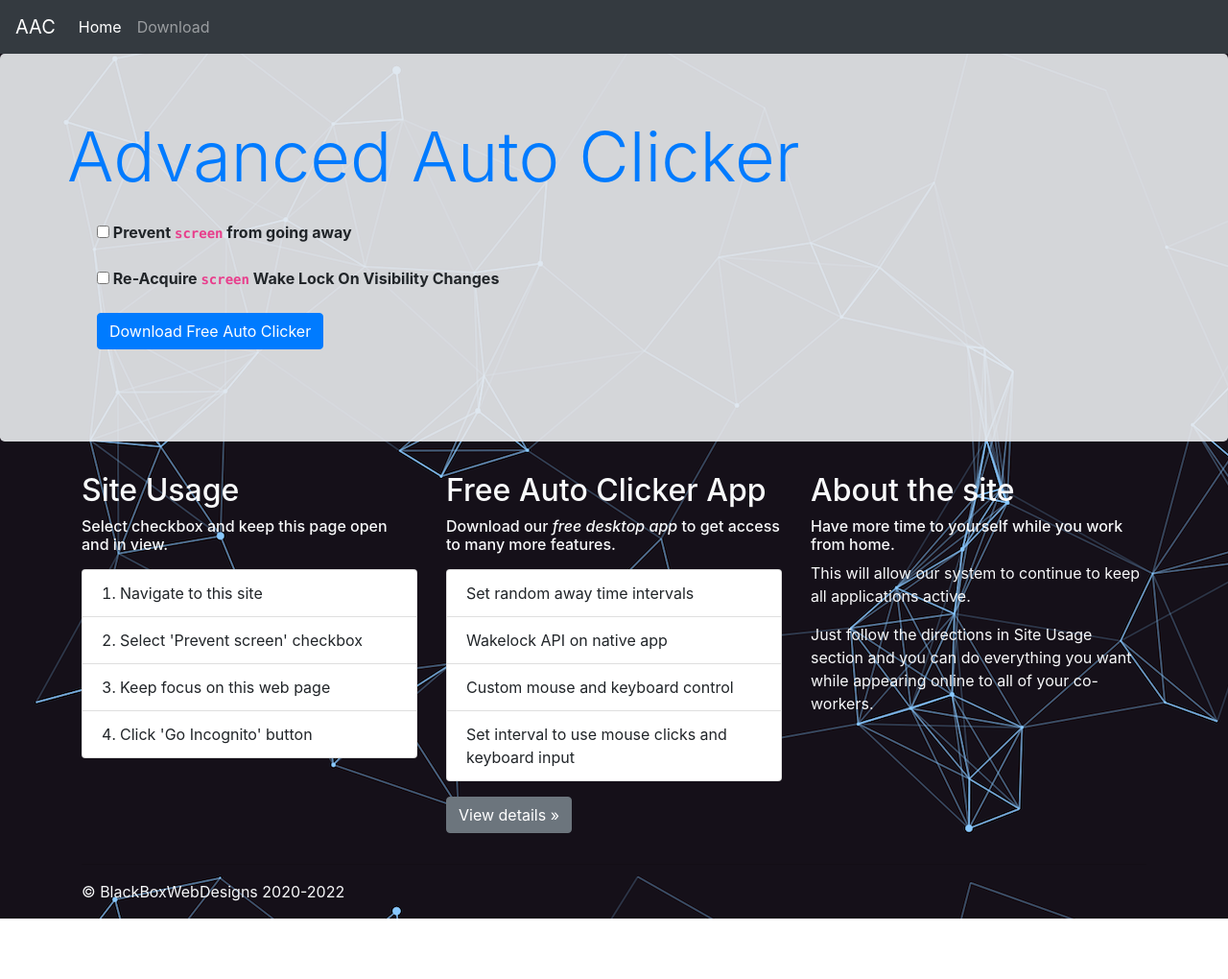
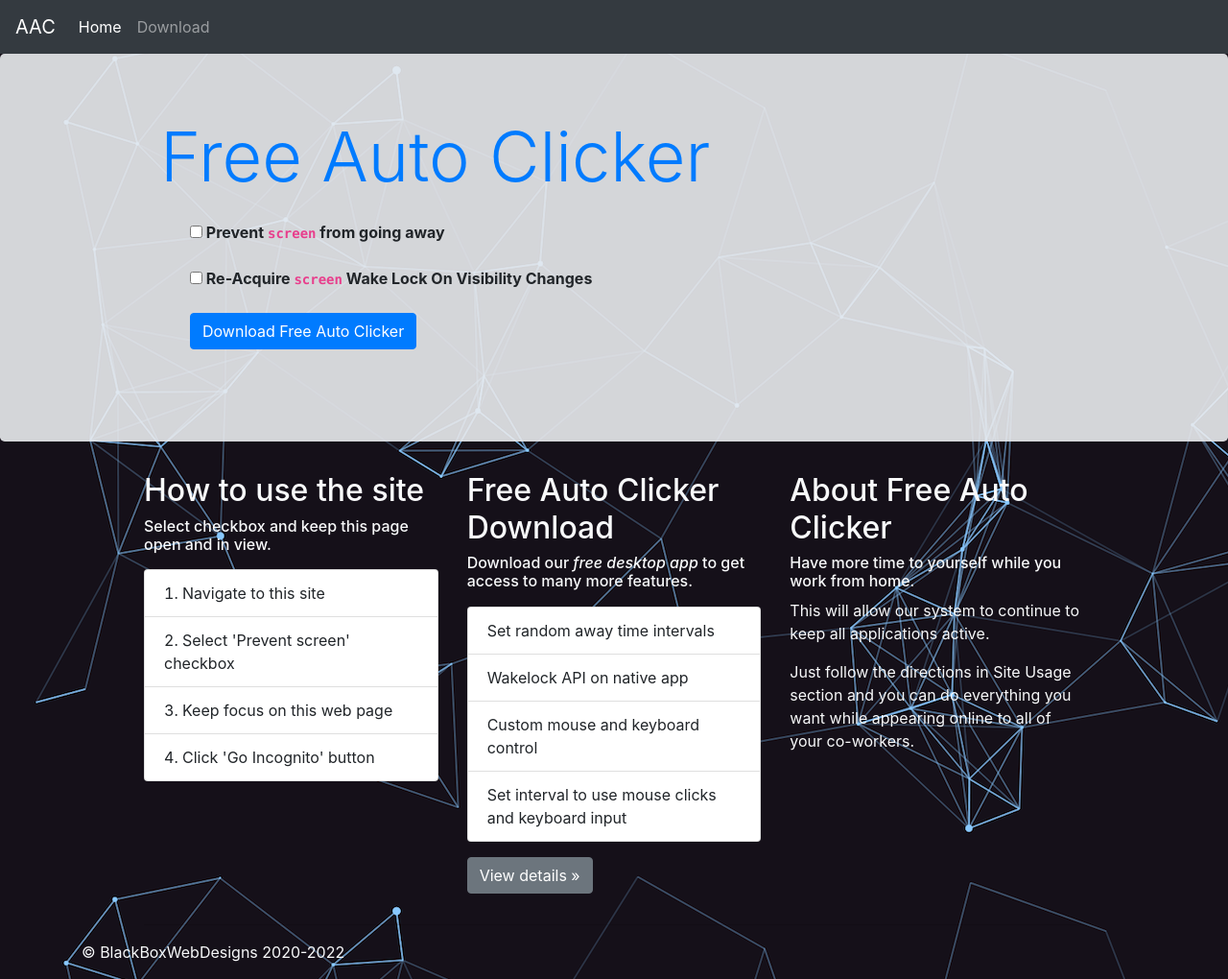
Before and after one commit to Duskamo/ACDS_main, a plain HTML site: page ACDS/index.html in a window 1280 px wide. Shown: the whole page at 96% size. Before the commit the page ends 957 px from the top, so only its background shows below. Drawn offline with nearby package versions, Linux system fonts and the light colour scheme.

Commit message:
Optimized SEO: custom container

```diff
--- a/ACDS/index.html
+++ b/ACDS/index.html
@@ -31,6 +31,12 @@
         }
       }
     </style>
+    <style>
+      .custom-container {
+        padding: 0 150px;
+      }
+    </style>
+
     <!-- Custom styles for this template -->
     <link href="jumbotron.css" rel="stylesheet">
     <link rel="icon" href="mouse.ico">
@@ -71,9 +77,9 @@
 
 <main role="main">
   <div class="jumbotron">
-    <div class="container">
+    <div class="custom-container">
     <div class="row form-group">
-      <h1 class="display-3 text-primary">Advanced Auto Clicker</h1>
+      <h1 class="display-3 text-primary">Free Auto Clicker</h1>
     </div>
     <div class="row form-group wakelock-content">
 	    <label><input type="checkbox" id="wakeLockCheckbox"><strong> Prevent <code>screen</code> from going away</strong></label>
@@ -92,11 +98,11 @@
 
     </div>
   </div>
-  <div class="container">
+  <div class="custom-container">
     <!-- Example row of columns -->
     <div class="row">
       <div class="col-md-4">
-        <h2 class="text-light">Site Usage</h2>
+        <h2 class="text-light">How to use the site</h2>
 	<h6 class="text-light">Select checkbox and keep this page open and in view.</h6>
 	<p>
 	<ul class="list-group lg-ol">
@@ -108,7 +114,7 @@
 	</p>
       </div>
       <div class="col-md-4">
-        <h2 class="text-light">Free Auto Clicker App</h2>
+        <h2 class="text-light">Free Auto Clicker Download</h2>
 	<h6 class="text-light">Download our <i>free desktop app</i> to get access to many more features.</h6>
 	<p>
         <ul class="list-group">
@@ -121,7 +127,7 @@
         <p><a class="btn btn-secondary" href="download.html" role="button">View details &raquo;</a></p>
       </div>
       <div class="col-md-4">
-        <h2 class="text-light">About the site</h2>
+        <h2 class="text-light">About Free Auto Clicker</h2>
 	<div class="text-light">
 	<h6>Have more time to yourself while you work from home.</h6>
 	<p>This will allow our system to continue to keep all applications active.</p>
```
